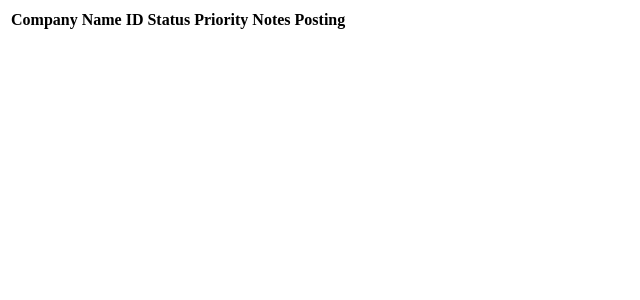
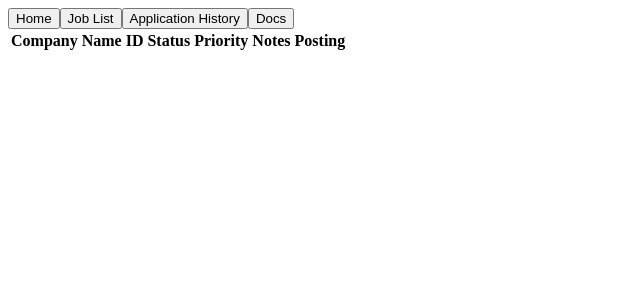
Before and after one commit to You-reHiredSmith/You-reHiredSmith, a React app: page / in a window 1280 px wide. Shown: the top 300 px of the page, without its empty margins (0-640 px from the left). Built offline with nearby package versions, Linux system fonts and the light colour scheme.

Commit message:
nav bar set up

```diff
--- /dev/null
+++ b/src/components/Navbar.jsx
@@ -0,0 +1,21 @@
+import React from 'react'
+
+export default function Navbar() {
+
+  return (
+    <nav className="navbar">
+      <button className="homepage" href="#">
+        Home
+      </button>
+      <button className="joblist" href="#">
+        Job List
+      </button>
+      <button className="apphistory" href="#">
+        Application History
+      </button>
+      <button className="docs" href="#">
+        Docs
+      </button>
+    </nav>
+  )
+}
--- a/src/pages/Homepage/Homepage.jsx
+++ b/src/pages/Homepage/Homepage.jsx
@@ -1,5 +1,6 @@
 import React from "react";
 import Table from '../../components/Table.jsx'
+import Navbar from '../../components/Navbar.jsx'
 
 export default function Homepage() {
   // const rowArray = row.map(el => {
@@ -8,6 +9,9 @@ export default function Homepage() {
   //   })
 
   return (
-    <div> < Table /> </div>
+    <div>
+      <Navbar />
+      <Table />
+    </div>
   )
 }
```
Also changed, not shown: src/components/Nav.jsx (added).
